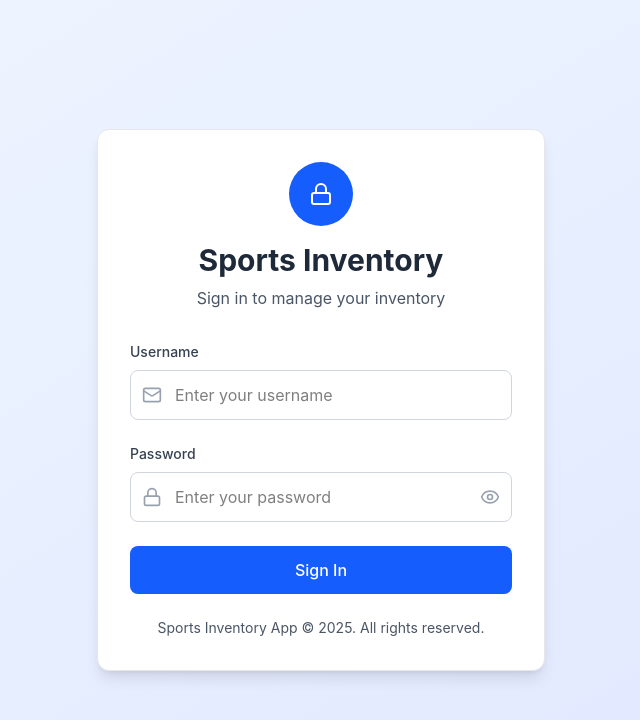
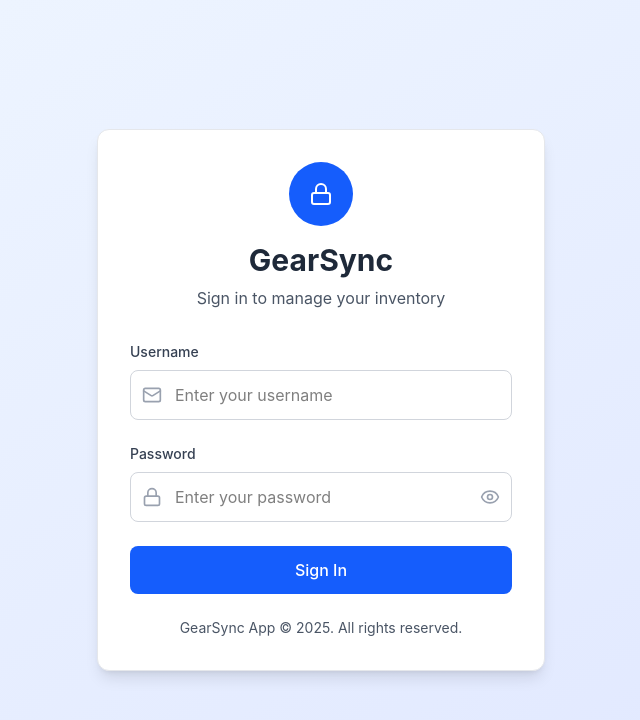
Before and after one commit to fromZeroToCode/Sports-equipment-inventory, a Next.js app: page /Sports-equipment-inventory/ in a window 1280 px wide. Shown: the top 720 px of the page, without its empty margins (319-959 px from the left). Built offline with nearby package versions, Linux system fonts and the light colour scheme; no server answers.

Commit message:
changed app name to GearSync and added click functionality to view reports in the homecomponent

```diff
--- a/app/page.tsx
+++ b/app/page.tsx
@@ -111,7 +111,7 @@ export default function login() {
 						<Lock className="text-white" size={24} />
 					</div>
 					<h1 className="text-3xl font-bold text-gray-800">
-						Sports Inventory
+						GearSync
 					</h1>
 					<p className="text-gray-600 mt-2">
 						Sign in to manage your inventory
@@ -238,7 +238,7 @@ export default function login() {
 
 				<div className="mt-6 text-center">
 					<p className="text-sm text-gray-600">
-						Sports Inventory App &copy; 2025. All rights reserved.
+						GearSync App &copy; 2025. All rights reserved.
 					</p>
 				</div>
 			</div>
--- a/components/dashboard/DashboardClient.tsx
+++ b/components/dashboard/DashboardClient.tsx
@@ -173,7 +173,7 @@ export default function DashboardClient() {
 			>
 				<div className="flex items-center h-16 px-4 bg-blue-600 justify-between">
 					<h1 className="text-xl font-bold text-white">
-						Sports Inventory
+						GearSync
 					</h1>
 					<button
 						type="button"
--- a/components/dashboard/homeComponent.tsx
+++ b/components/dashboard/homeComponent.tsx
@@ -43,7 +43,12 @@ export default function HomeComponent() {
 						<Plus className="h-4 w-4 mr-1" />
 						Add Item
 					</button>
-					<button className="inline-flex items-center px-4 py-2 border border-gray-300 text-sm font-medium rounded-md shadow-sm text-gray-700 bg-white hover:bg-gray-50 transition-all duration-150">
+					<button
+						onClick={() =>
+							router.replace("/dashboard/?tab=reports")
+						}
+						className="inline-flex items-center px-4 py-2 border border-gray-300 text-sm font-medium rounded-md shadow-sm text-gray-700 bg-white hover:bg-gray-50 transition-all duration-150"
+					>
 						<List className="h-4 w-4 mr-1" />
 						View Reports
 					</button>
```
